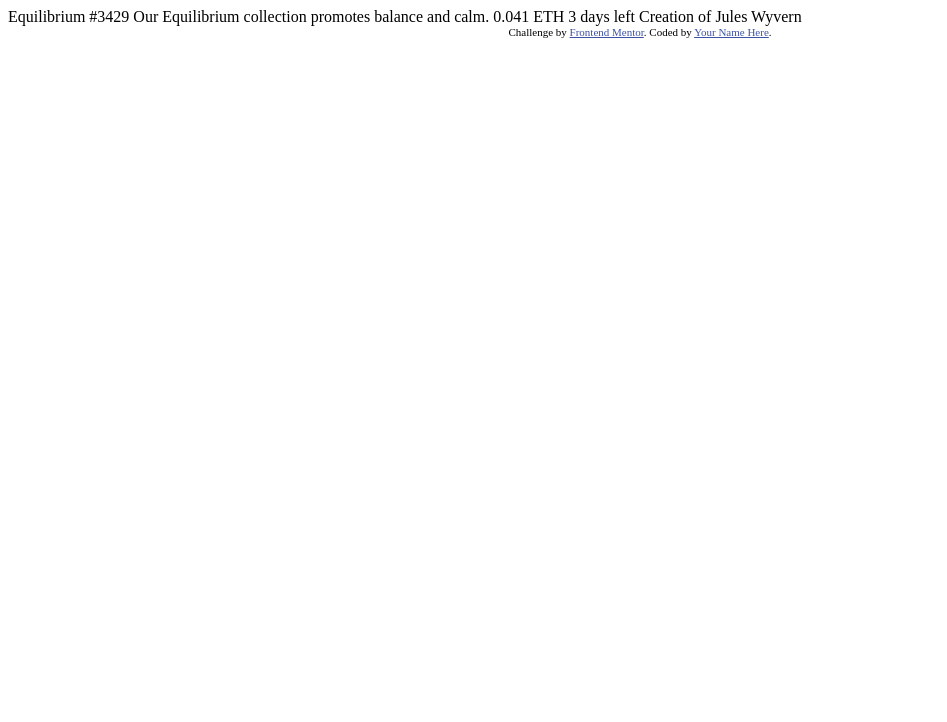
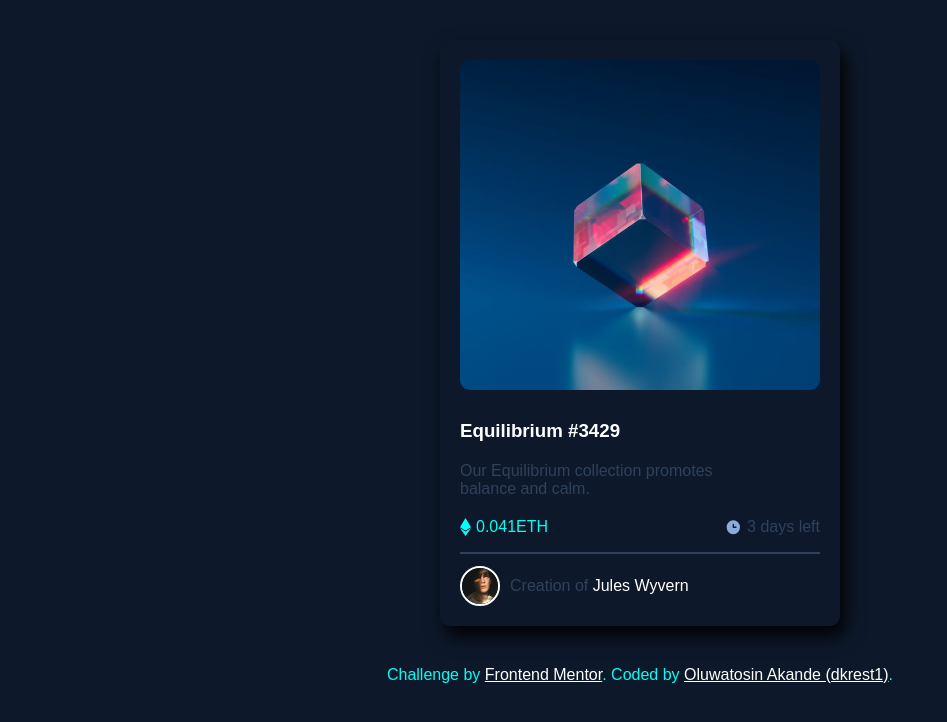
Before and after one commit to dkrest1/Frontend-Mentor-Challenge, a plain HTML site: page nft-preview-card-component-main/index.html in a window 1280 px wide. Shown: the whole page, without its empty margins (0-947 px from the left). Drawn offline with Linux system fonts and the light colour scheme.

Commit message:
the card designed into code

```diff
--- /dev/null
+++ b/nft-preview-card-component-main/css/style.css
@@ -0,0 +1,178 @@
+/* mobile: 375px
+destok 1440px */
+
+:root {
+  --soft-blue: hsl(215, 51%, 70%);
+  --cyan: hsl(178, 100%, 50%);
+  --main-bg: hsl(217, 54%, 11%);
+  --card-bg: hsl(216, 50%, 16%);
+  --line: hsl(215, 32%, 27%);
+  --white: hsl(0, 0%, 100%);
+}
+
+a {
+  color: #fff;
+}
+
+*,
+*::before,
+*::after {
+  margin: 0;
+  padding: 0;
+  box-sizing: inherit;
+}
+
+html {
+  box-sizing: border-box;
+  font-size: 62.5%;
+}
+
+body {
+  font-family: sans-serif, "outfit";
+  font-weight: 300;
+  background-color: var(--main-bg);
+  color: var(--cyan);
+  margin-top: 4rem;
+  font-size: 1.6rem;
+}
+
+.container {
+  display: flex;
+  flex-direction: column;
+  justify-content: center;
+  align-items: center;
+}
+
+.card {
+  width: 40rem;
+  box-shadow: 0.5rem 1rem 2rem #000;
+  border-radius: 1rem;
+  margin-bottom: 4rem;
+  padding: 2rem;
+}
+.card-head {
+  width: 36rem;
+  height: 33rem;
+  border-radius: 1rem;
+  overflow: hidden;
+  margin-bottom: 3rem;
+}
+
+.card-head-link:hover {
+  filter: sepia() saturate(13) hue-rotate(145deg);
+}
+
+.card-head-image {
+  height: 100%;
+  width: 100%;
+}
+
+.card-body-head {
+  color: #faf9f6;
+  margin-bottom: 2rem;
+}
+
+.card-body-head-link,
+.card-body-head-link:link {
+  text-decoration: none;
+}
+
+.card-body-head-link:hover,
+.card-body-head-link:active {
+  color: var(--cyan);
+}
+
+.card-body-text-1 {
+  color: var(--line);
+  font-size: 1.6rem;
+  margin-bottom: 2rem;
+}
+
+.card-body-text-2 {
+  display: flex;
+  justify-content: space-between;
+  position: relative;
+}
+
+.notification {
+  display: flex;
+  justify-content: center;
+  margin-bottom: 2rem;
+}
+
+.notification-eth {
+  margin-left: 0.5rem;
+}
+
+.notification-clock {
+  color: var(--line);
+  margin-left: 0.5rem;
+}
+
+.card-body-text-2::after {
+  content: "";
+  width: 100%;
+  display: block;
+  position: absolute;
+  top: 90%;
+  border-bottom: 0.2rem solid var(--line);
+}
+
+.card-footer {
+  display: flex;
+  align-items: center;
+  margin-top: 1rem;
+}
+
+.card-footer-image {
+  width: 4rem;
+  border-radius: 50%;
+  border: 2px solid var(--white);
+}
+
+.card-footer-text {
+  margin-left: 1rem;
+}
+
+.card-footer-text-1 {
+  color: var(--line);
+  display: inline-block;
+}
+
+a.card-footer-text-2,
+a.card-footer-text-2:link {
+  color: var(--white);
+  text-decoration: none;
+  display: inline-block;
+  transition: all 0.2s;
+}
+
+.card-footer-text-2:hover {
+  color: var(--cyan);
+}
+
+@media only screen and (max-width: 500px) {
+  body {
+    font-size: 1.4rem;
+    margin-top: 2rem;
+  }
+
+  .card {
+    width: 30rem;
+  }
+
+  .card-head {
+    width: 26rem;
+    height: 22rem;
+  }
+
+  .notification-mid {
+    font-size: 1.6rem;
+  }
+
+  .attribution {
+    text-align: center;
+    margin-bottom: 1rem;
+    margin-top: -2rem;
+  }
+}
--- a/nft-preview-card-component-main/index.html
+++ b/nft-preview-card-component-main/index.html
@@ -1,33 +1,73 @@
 <!DOCTYPE html>
 <html lang="en">
   <head>
-  <meta charset="UTF-8">
-  <meta name="viewport" content="width=device-width, initial-scale=1.0"> <!-- displays site properly based on user's device -->
+    <meta charset="UTF-8" />
+    <meta name="viewport" content="width=device-width, initial-scale=1.0" />
+    <!-- displays site properly based on user's device -->
 
-  <link rel="icon" type="image/png" sizes="32x32" href="./images/favicon-32x32.png">
+    <link
+      href="https://fonts.googleapis.com/css2?family=Outfit:wght@300;400;600&display=swap"
+      rel="stylesheet"
+    />
+    <link
+      rel="icon"
+      type="image/png"
+      sizes="32x32"
+      href="./images/favicon-32x32.png"
+    />
+    <link rel="stylesheet" href="css/style.css" />
 
     <title>Frontend Mentor | NFT preview card component</title>
-
-  <!-- Feel free to remove these styles or customise in your own stylesheet 👍 -->
-  <style>
-    .attribution { font-size: 11px; text-align: center; }
-    .attribution a { color: hsl(228, 45%, 44%); }
-  </style>
   </head>
   <body>
-
-  Equilibrium #3429
-
-  Our Equilibrium collection promotes balance and calm.
-
-  0.041 ETH
-  3 days left
-
-  Creation of Jules Wyvern
-
+    <div class="container">
+      <div class="card">
+        <div class="card-head">
+          <a href="#" class="card-head-link">
+            <img
+              src="images/image-equilibrium.jpg"
+              alt="picture"
+              class="card-head-image"
+            />
+          </a>
+        </div>
+        <div class="card-body">
+          <h3 class="card-body-head">
+            <a href="#" class="card-body-head-link">Equilibrium #3429</a>
+          </h3>
+          <p class="card-body-text-1">
+            Our Equilibrium collection promotes<br />balance and calm.
+          </p>
+          <div class="card-body-text-2">
+            <p class="notification">
+              <img src="images/icon-ethereum.svg" alt="ethereum logo" />
+              <span class="notification-eth">0.041ETH</span>
+            </p>
+            <p class="notification notification-mid">
+              <img src="images/icon-clock.svg" alt="clock logo" />
+              <span class="notification-clock">3 days left</span>
+            </p>
+          </div>
+          <div class="card-footer">
+            <img
+              src="images/image-avatar.png"
+              alt="creator image"
+              class="card-footer-image"
+            />
+            <p class="card-footer-text">
+              <span class="card-footer-text-1">Creation of </span>
+              <a href="#" class="card-footer-text-2">Jules Wyvern</a>
+            </p>
+          </div>
+        </div>
+      </div>
       <div class="attribution">
-    Challenge by <a href="https://www.frontendmentor.io?ref=challenge" target="_blank">Frontend Mentor</a>.
-    Coded by <a href="#">Your Name Here</a>.
+        Challenge by
+        <a href="https://www.frontendmentor.io?ref=challenge" target="_blank"
+          >Frontend Mentor</a
+        >. Coded by
+        <a href="twitter.com/dkrest1">Oluwatosin Akande (dkrest1)</a>.
+      </div>
     </div>
   </body>
 </html>
```
Also changed, not shown: 2 other files. Lines whose indentation alone changed are shown as unchanged.
